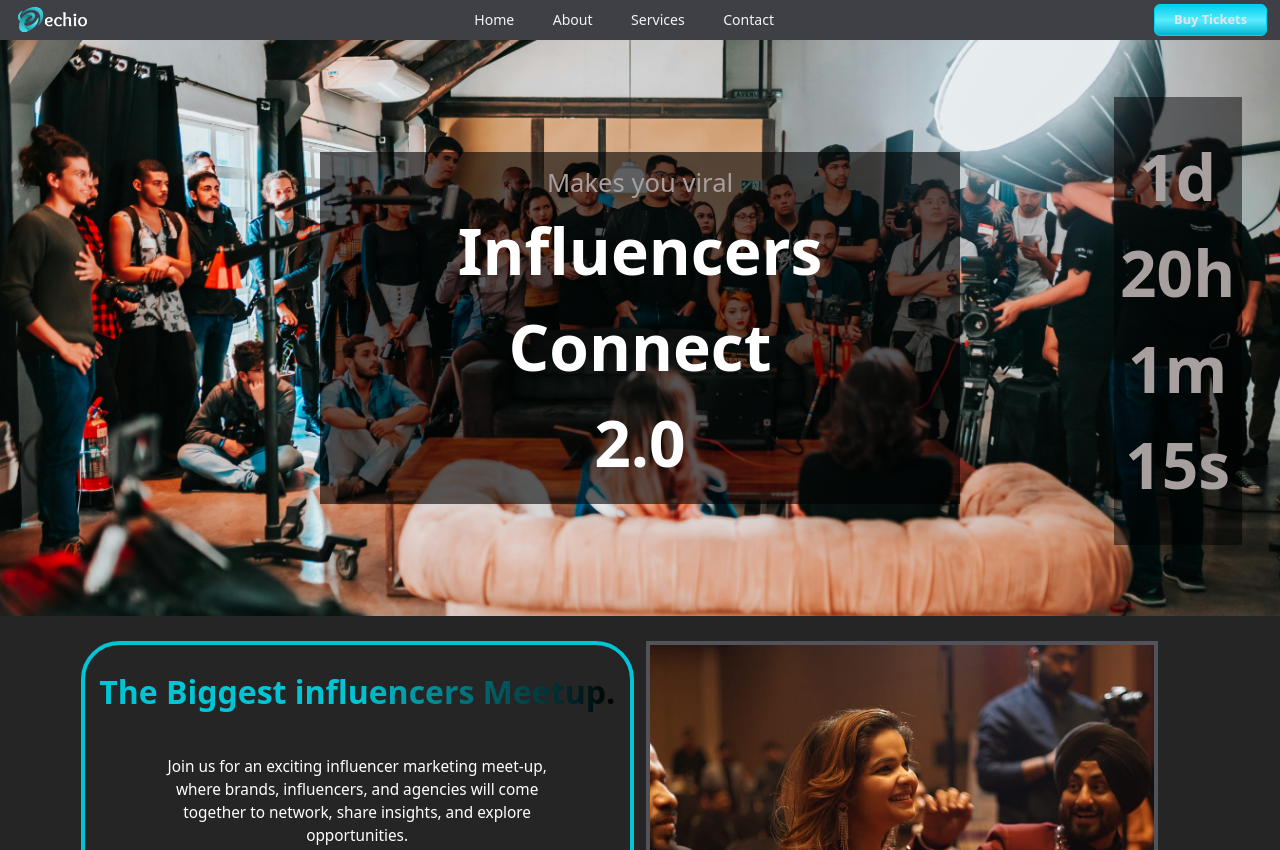
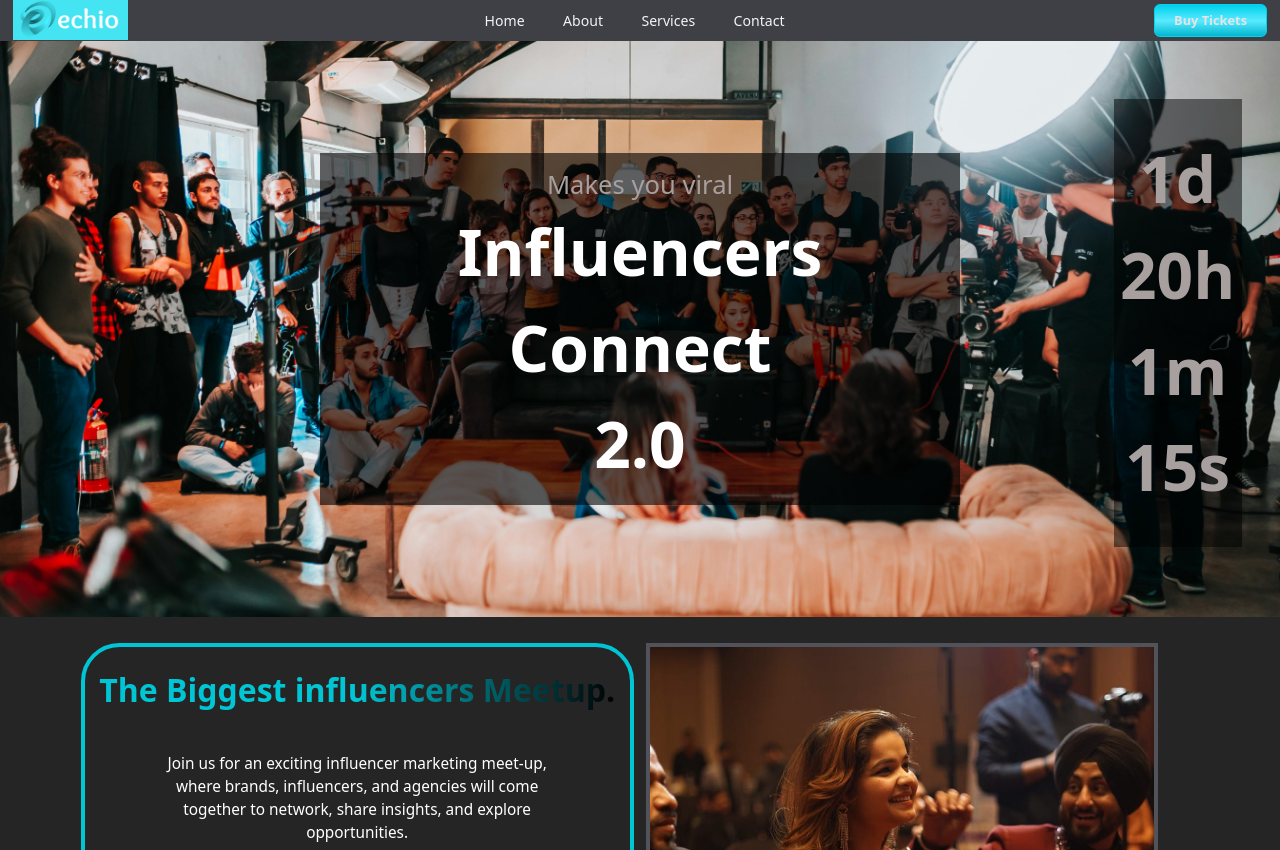
Before and after one commit to Pawan312/event, a plain HTML site: page event/index.html in a window 1280 px wide. Shown: the top 850 px of the page. Drawn offline with nearby package versions, Linux system fonts and the light colour scheme.

Commit message:
Update style.css

```diff
--- a/event/style.css
+++ b/event/style.css
@@ -8,7 +8,7 @@ html, body {
     width: 100%;
 }
 .top {
-    padding: 0.3vw 1vw;
+    height: 3.2vw;
 }
 .top button {
     padding: 0.4vw 1.5vw;
@@ -18,7 +18,15 @@ html, body {
     height: 45vw;
 }
 .navlogo {
-    height: 2.5vw;
+    margin-left: 1vw;
+    width: 9vw;
+    height: 3.1vw;
+    background-color: rgb(69, 228, 243);
+    object-fit: cover;
+
+}
+.navbutton {
+    margin: 0.3vw 1vw;
 }
 .timer-container {
     position: relative;
@@ -32,6 +40,12 @@ html, body {
     left: 50%;
     transform: translate(-50%, -50%);
     padding: 1vw;
+}
+.imageup {
+    font-size: 2vw;
+}
+.imagetext {
+    font-size: 5vw;
 }
 .timerbox{
     background-color: rgba(0, 0, 0, 0.5);
```
